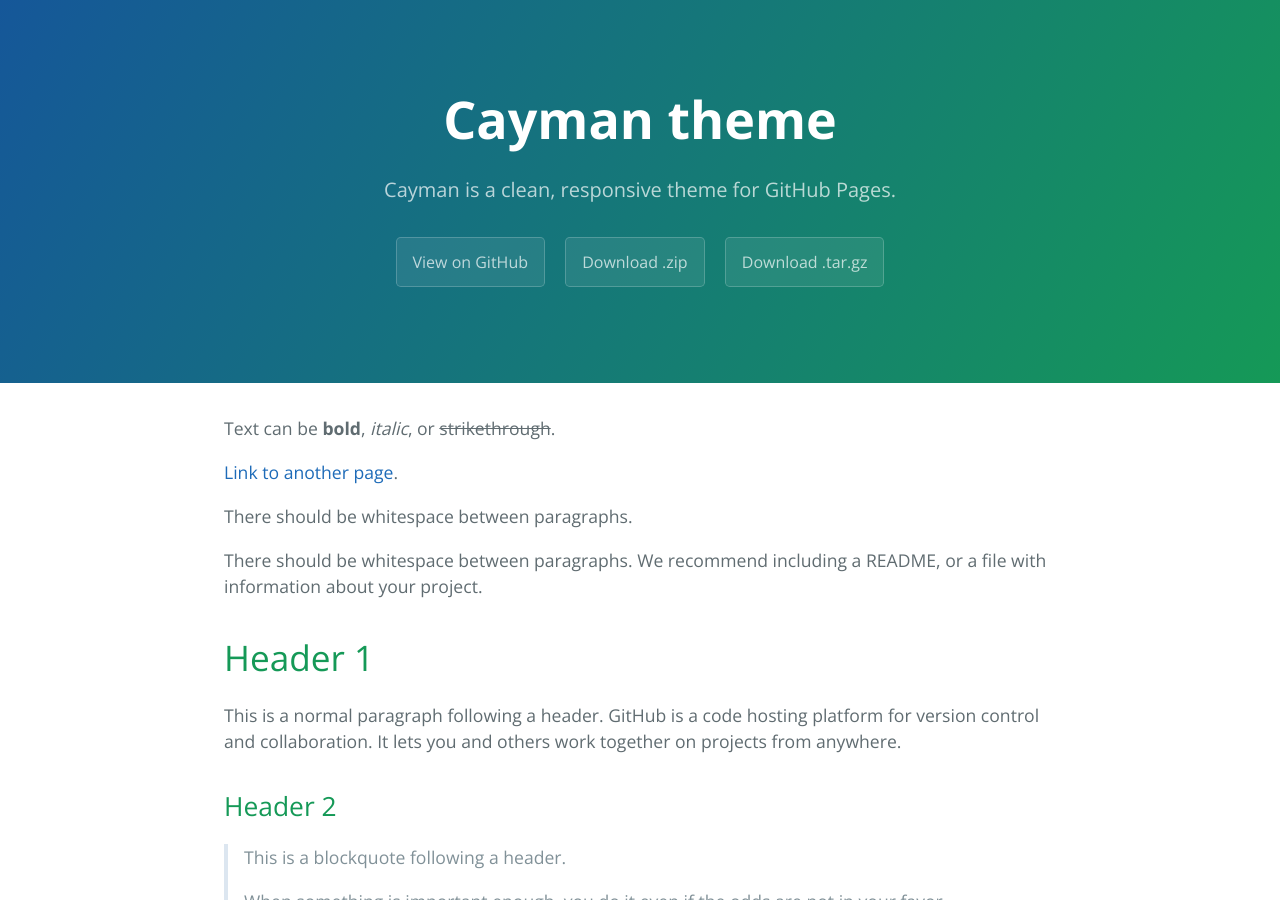
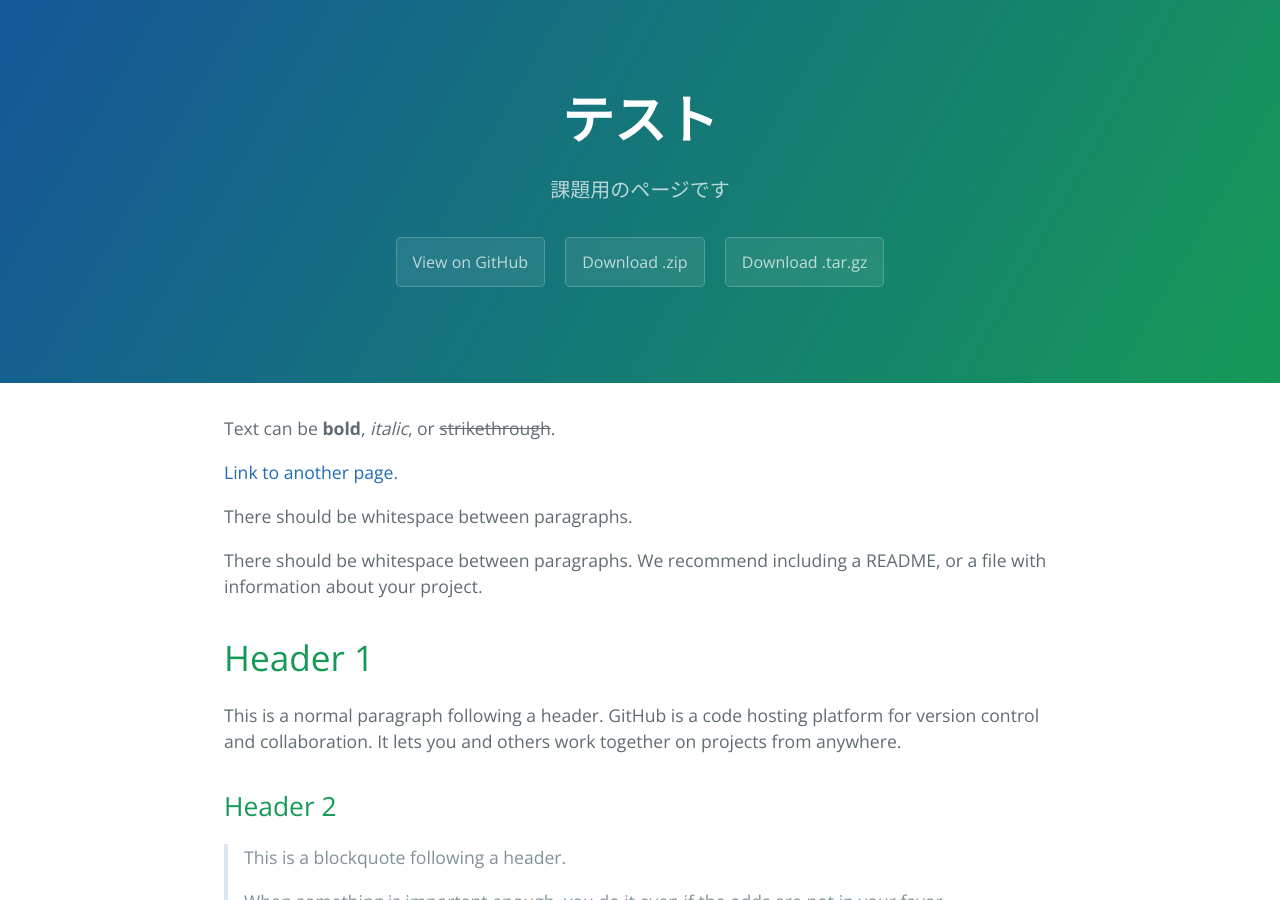
Before and after one commit to mainshiled/web2-5, a Jekyll site: the page built from index.md, in a window 1280 px wide and 900 px high. Built offline with Jekyll 4.4.1, drawn with Linux system fonts in a browser that asks for light colours.

Commit message:
Update _config.yml

```diff
--- a/_config.yml
+++ b/_config.yml
@@ -1,5 +1,5 @@
-title: Cayman theme
-description: Cayman is a clean, responsive theme for GitHub Pages.
+title: テスト
+description: 課題用のページです
 show_downloads: true
 google_analytics:
 theme: jekyll-theme-cayman
```
